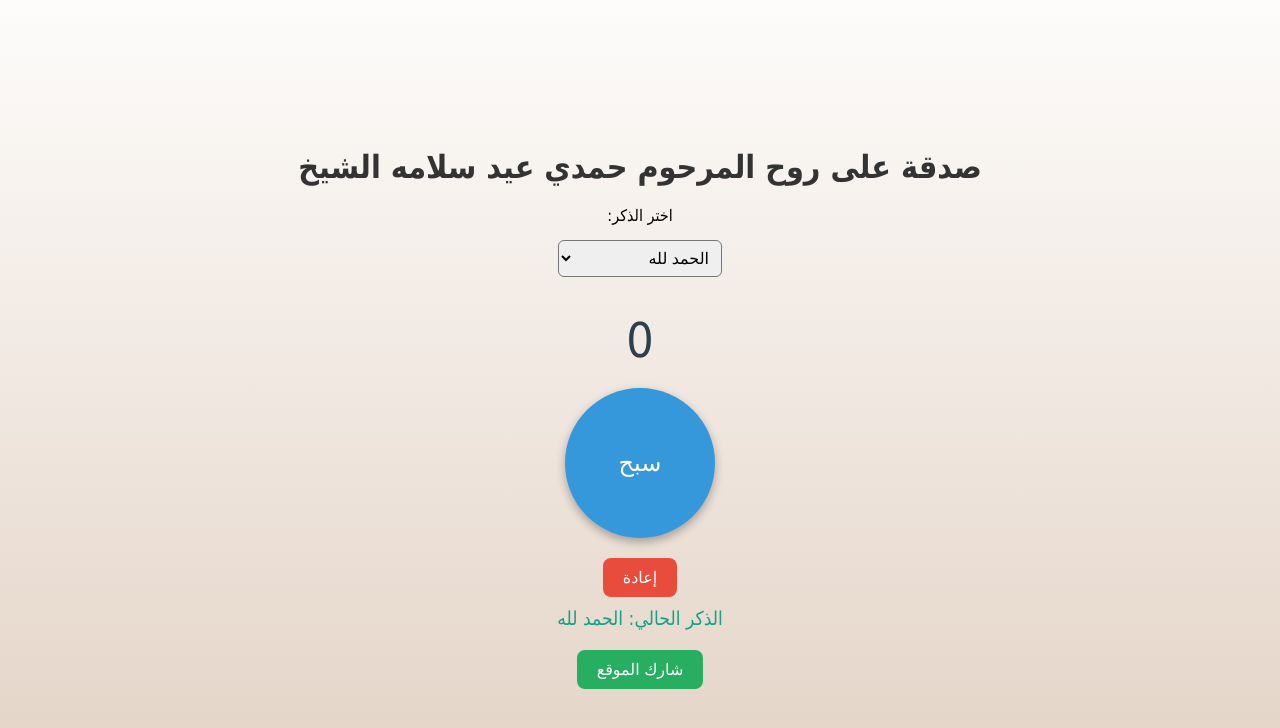
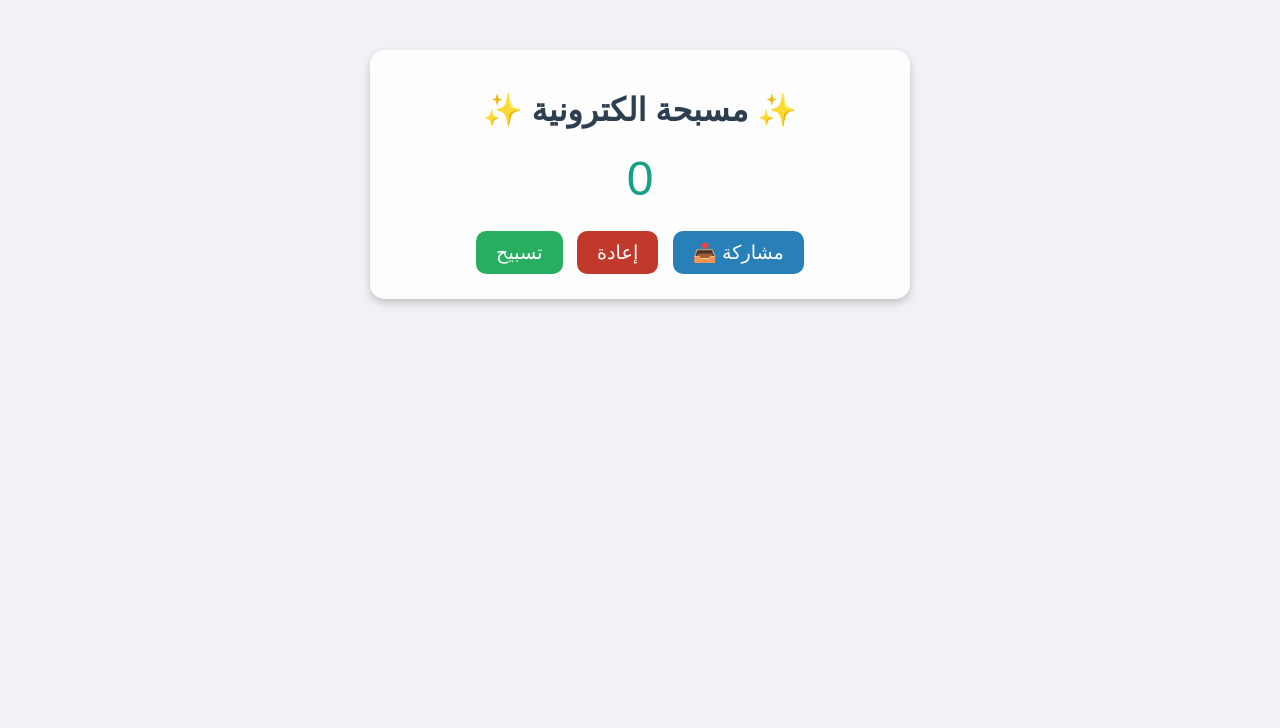
Before and after one commit to marawanwalieed/tasbeeh, a plain HTML site: page index.html in a window 1280 px wide. Drawn offline with Linux system fonts and the light colour scheme.

Commit message:
Add files via upload

```diff
--- a/index.html
+++ b/index.html
@@ -1,145 +1,99 @@
+
 <!DOCTYPE html>
-<html lang="ar" dir="rtl">
+<html lang="ar">
 <head>
   <meta charset="UTF-8">
-  <title>سبحة إلكترونية</title>
+  <meta name="viewport" content="width=device-width, initial-scale=1.0">
+  <title>مسبحة الكترونية</title>
   <style>
     body {
-      font-family: 'Tahoma', sans-serif;
+      font-family: 'Arial', sans-serif;
       text-align: center;
-      background: linear-gradient(to bottom, #fdfcfb, #e2d1c3);
-      height: 100vh;
-      display: flex;
-      flex-direction: column;
-      justify-content: center;
-      align-items: center;
+      background: #f0f2f5;
+      margin: 0;
+      padding: 0;
     }
-
+    .container {
+      background: rgba(255, 255, 255, 0.95);
+      padding: 20px;
+      margin: 50px auto;
+      width: 90%;
+      max-width: 500px;
+      border-radius: 15px;
+      box-shadow: 0 4px 8px rgba(0, 0, 0, 0.2);
+    }
     h1 {
-      color: #333;
-      margin-bottom: 20px;
-    }
-
-    #counter {
-      font-size: 3rem;
-      margin: 20px 0;
       color: #2c3e50;
     }
-
-    #tasbeeh-btn {
-      width: 150px;
-      height: 150px;
-      border-radius: 50%;
-      border: none;
-      background: #3498db;
-      color: white;
-      font-size: 1.5rem;
-      cursor: pointer;
-      box-shadow: 0px 4px 10px rgba(0,0,0,0.3);
-      transition: transform 0.2s;
-    }
-
-    #tasbeeh-btn:active {
-      transform: scale(0.9);
-      background: #2980b9;
-    }
-
-    .reset {
-      margin-top: 20px;
-      padding: 10px 20px;
-      background: #e74c3c;
-      border: none;
-      color: white;
-      font-size: 1rem;
-      cursor: pointer;
-      border-radius: 8px;
-    }
-
-    select {
-      margin: 15px 0;
-      padding: 8px;
-      font-size: 1rem;
-      border-radius: 6px;
-    }
-
-    #selected-zikr {
-      font-size: 1.2rem;
-      margin-top: 10px;
+    #count {
+      font-size: 3em;
+      margin: 20px 0;
       color: #16a085;
     }
-
-    .share {
-      margin-top: 20px;
+    button {
+      font-size: 1.2em;
       padding: 10px 20px;
-      background: #27ae60;
+      margin: 5px;
       border: none;
+      border-radius: 10px;
+      cursor: pointer;
+      transition: 0.3s;
+    }
+    .btn-count {
+      background-color: #27ae60;
       color: white;
-      font-size: 1rem;
-      cursor: pointer;
-      border-radius: 8px;
+    }
+    .btn-count:hover {
+      background-color: #2ecc71;
+    }
+    .btn-reset {
+      background-color: #c0392b;
+      color: white;
+    }
+    .btn-reset:hover {
+      background-color: #e74c3c;
+    }
+    .btn-share {
+      background-color: #2980b9;
+      color: white;
+    }
+    .btn-share:hover {
+      background-color: #3498db;
     }
   </style>
 </head>
 <body>
-  <h1>صدقة على روح المرحوم حمدي عيد سلامه الشيخ</h1>
-
-  <label for="zikr">اختر الذكر:</label>
-  <select id="zikr">
-    <option value="الحمد لله">الحمد لله</option>
-    <option value="أستغفر الله العظيم">أستغفر الله العظيم</option>
-    <option value="الله أكبر">الله أكبر</option>
-  </select>
-
-  <div id="counter">0</div>
-  <button id="tasbeeh-btn">سبح</button>
-  <button class="reset" onclick="resetCounter()">إعادة</button>
-  <div id="selected-zikr"></div>
-
-  <!-- زر المشاركة -->
-  <button class="share" onclick="shareLink()">شارك الموقع</button>
+  <div class="container">
+    <h1>✨ مسبحة الكترونية ✨</h1>
+    <div id="count">0</div>
+    <button class="btn-count" onclick="increaseCount()">تسبيح</button>
+    <button class="btn-reset" onclick="resetCount()">إعادة</button>
+    <button class="btn-share" onclick="shareLink()">📤 مشاركة</button>
+  </div>
 
   <script>
-    let count = localStorage.getItem("tasbeehCount") || 0;
-    let zikr = localStorage.getItem("zikr") || "الحمد لله";
-    const siteUrl = "https://marawanwalieed.github.io/tasbeeh/";
+    let count = 0;
 
-    document.getElementById("counter").innerText = count;
-    document.getElementById("zikr").value = zikr;
-    document.getElementById("selected-zikr").innerText = "الذكر الحالي: " + zikr;
-
-    // عند تغيير الذكر
-    document.getElementById("zikr").addEventListener("change", () => {
-      zikr = document.getElementById("zikr").value;
-      localStorage.setItem("zikr", zikr);
-      document.getElementById("selected-zikr").innerText = "الذكر الحالي: " + zikr;
-    });
-
-    // عند الضغط على زر التسبيح
-    document.getElementById("tasbeeh-btn").addEventListener("click", () => {
+    function increaseCount() {
       count++;
-      document.getElementById("counter").innerText = count;
-      localStorage.setItem("tasbeehCount", count);
-    });
-
-    // إعادة العداد
-    function resetCounter() {
-      count = 0;
-      document.getElementById("counter").innerText = count;
-      localStorage.setItem("tasbeehCount", count);
+      document.getElementById('count').textContent = count;
     }
 
-    // مشاركة اللينك
+    function resetCount() {
+      count = 0;
+      document.getElementById('count').textContent = count;
+    }
+
     function shareLink() {
+      const shareData = {
+        title: 'مسبحة الكترونية',
+        text: 'جرب المسبحة الالكترونية',
+        url: window.location.href
+      };
       if (navigator.share) {
-        // مشاركة عبر موبايل (واتساب، فيسبوك...)
-        navigator.share({
-          title: "سبحة إلكترونية",
-          text: "جرب هذه السبحة الإلكترونية صدقة على روح المرحوم حمدي عيد سلامه الشيخ",
-          url: siteUrl
-        });
+        navigator.share(shareData).catch(console.error);
       } else {
-        // في حالة الكمبيوتر (نسخ الرابط)
-        prompt("انسخ الرابط وشاركه:", siteUrl);
+        alert("انسخ الرابط: " + window.location.href);
       }
     }
   </script>
```
